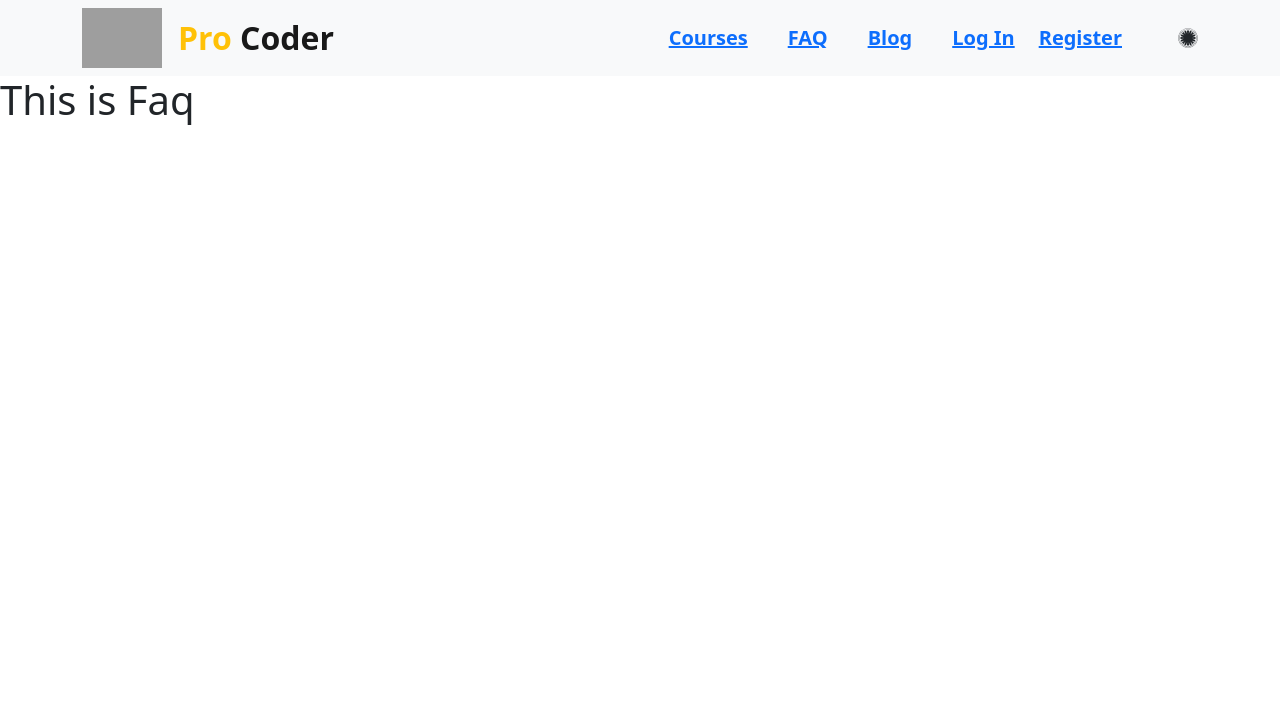
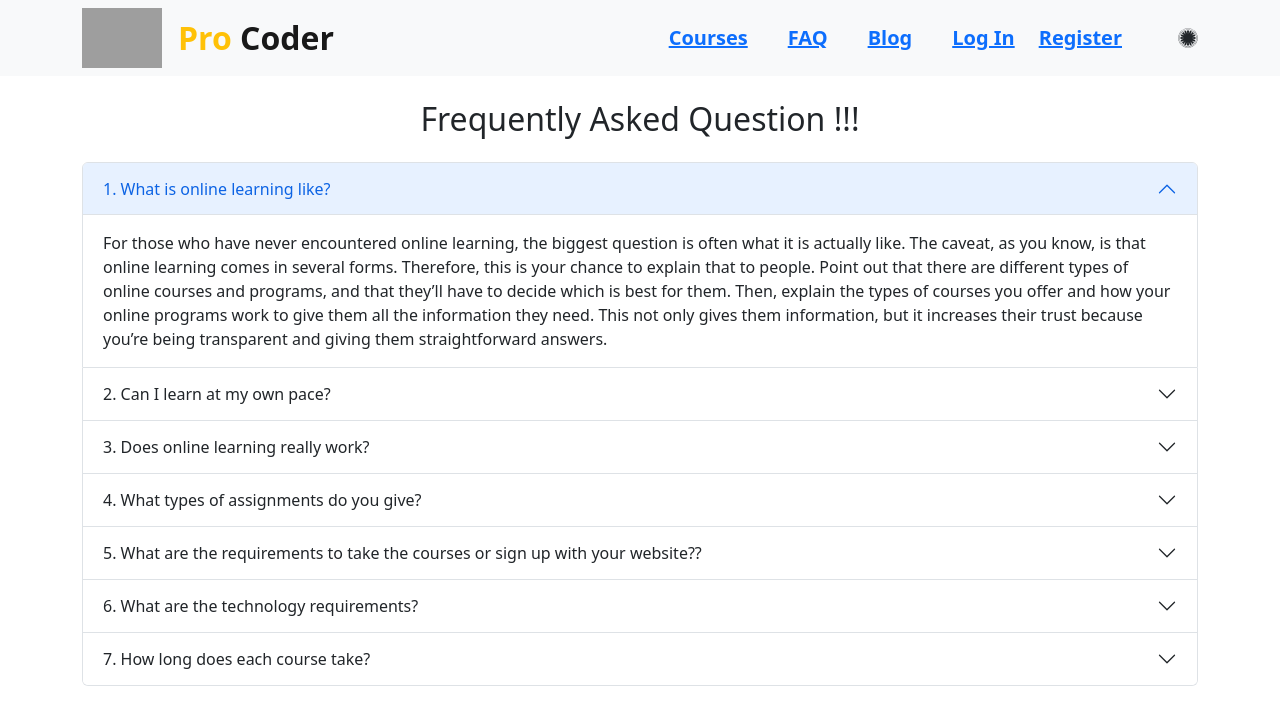
Before and after one commit to Mehedi2000/web-courses-client-repo, a React (Create React App) app: page /faq in a window 1280 px wide. Shown: the top 724 px of the page. Built offline with nearby package versions, Linux system fonts and the light colour scheme; no server answers; grey boxes are pictures that could not be loaded.

Commit message:
added react-to pdf

```diff
--- a/package.json
+++ b/package.json
@@ -14,6 +14,7 @@
     "react-icons": "^4.6.0",
     "react-router-dom": "^6.4.2",
     "react-scripts": "5.0.1",
+    "react-to-pdf": "0.0.14",
     "web-vitals": "^2.1.4"
   },
   "scripts": {
--- a/src/Pages/Blog/Blog.js
+++ b/src/Pages/Blog/Blog.js
@@ -4,7 +4,9 @@ import Accordion from 'react-bootstrap/Accordion';
 
 const Blog = () => {
     return (
-        <Container className='mt-5'>
+        <div>
+            <h2 className='mt-4 text-center'>Welcome To My Blog !!!</h2>
+            <Container className='mt-4'>
                 <Accordion defaultActiveKey={['0']} alwaysOpen>
                     <Accordion.Item eventKey="0">
                         <Accordion.Header>1.What is cors ?</Accordion.Header>
@@ -51,6 +53,7 @@ const Blog = () => {
                     </Accordion.Item>
                 </Accordion>
             </Container>
+        </div>
     );
 };
 
--- a/src/Pages/Faq/Faq.js
+++ b/src/Pages/Faq/Faq.js
@@ -1,9 +1,59 @@
 import React from 'react';
+import { Container } from 'react-bootstrap';
+import Accordion from 'react-bootstrap/Accordion';
 
 const Faq = () => {
     return (
         <div>
-            <h1>This is Faq</h1>
+            <h2 className='mt-4 text-center'>Frequently Asked Question !!!</h2>
+            <Container className='mt-4'>
+                <Accordion defaultActiveKey={['0']} alwaysOpen>
+                    <Accordion.Item eventKey="0">
+                        <Accordion.Header>1. What is online learning like?</Accordion.Header>
+                        <Accordion.Body>
+                            For those who have never encountered online learning, the biggest question is often what it is actually like. The caveat, as you know, is that online learning comes in several forms. Therefore, this is your chance to explain that to people. Point out that there are different types of online courses and programs, and that they’ll have to decide which is best for them. Then, explain the types of courses you offer and how your online programs work to give them all the information they need. This not only gives them information, but it increases their trust because you’re being transparent and giving them straightforward answers.
+                        </Accordion.Body>
+                    </Accordion.Item>
+                    <Accordion.Item eventKey="1">
+                        <Accordion.Header>2. Can I learn at my own pace?</Accordion.Header>
+                        <Accordion.Body>
+                            This is another common question that people have about online courses. There are usually self-paced programs and traditional classroom or meeting-style programs available. Today’s world is full of busy people that want to better themselves, so the self-paced programs are popular. Whether or not you provide this option, be sure to answer this question for people and explain the pros and cons of each type of learning. As a bonus, you can even invite them to contact you for more information or to discuss what their options are.
+                        </Accordion.Body>
+                    </Accordion.Item>
+                    <Accordion.Item eventKey="2">
+                        <Accordion.Header>3. Does online learning really work?</Accordion.Header>
+                        <Accordion.Body>
+                            There’s always a skeptic, and when it comes to online learning, there are often several of them. Everyone wants to know if online courses “really work”—and that’s a hard question to answer because there are several factors to consider. On a general basis, yes, online learning can be effective. However, that depends on whether the courses are set up properly, the provider is educated and experienced, and if the person taking the courses does well in a virtual learning environment. You should be able to explain these things to people so that they know what they’re getting into. Then, you can invite them to contact you to discuss whether it would be right for them.
+                        </Accordion.Body>
+                    </Accordion.Item>
+                    <Accordion.Item eventKey="3">
+                        <Accordion.Header>4. What types of assignments do you give?</Accordion.Header>
+                        <Accordion.Body>
+                            Like knowing the format of online learning, people often want to know the type of work they’ll be doing when they take online courses. Be sure to provide a glimpse of what you offer here and link to previous projects or assignments if you can. You can also link to course or program pages. As long as you explain to people how the courses are taught and what they can expect in terms of coursework, you’ll be helping them make a better decision about their educational needs.
+                        </Accordion.Body>
+                    </Accordion.Item>
+                    <Accordion.Item eventKey="4">
+                        <Accordion.Header>5. What are the requirements to take the courses or sign up with your website??</Accordion.Header>
+                        <Accordion.Body>
+                            People will want to know how to get started. You can link them to the pages on your website that help them through that process, but you’ll also want to take the time to explain it to them here. If you have certain enrollment windows, for example, list those. If payment or deposits are required, explain that, as well. Make sure that people know exactly what they need to do to take online courses from you, no matter what those courses might be.
+                        </Accordion.Body>
+                    </Accordion.Item>
+                    <Accordion.Item eventKey="5">
+                        <Accordion.Header>6. What are the technology requirements?</Accordion.Header>
+                        <Accordion.Body>
+                            In the same vein, people need to know whether their computers are up to snuff. You’ll want to explain all the software that you use and what kind of technology people need to take your online courses. If there are certain programs or applications used, put those here. If you have the option to provide technology or direct people to the appropriate purchase, you should do that here, as well. Reassure people that you can help them with the requirements and that they can contact you to discuss whether their system meets the demands of your online courses.
+                        </Accordion.Body>
+                    </Accordion.Item>
+                    <Accordion.Item eventKey="6">
+                        <Accordion.Header>7. How long does each course take?</Accordion.Header>
+                        <Accordion.Body>
+                            Some online courses are just a few hours long, while others last a few months. Depending on the type of online learning that you offer, your courses may have their own variable lengths. Explain to people the types of courses that you have available and what the time frame is for each one. If you offer self-paced learning, this is another place to reiterate that and reassure people that you can help them learn on their own time.
+
+                            It could also be helpful to link to your course catalog or course pages here so that people can see the exact specifications of the course(s) they are considering taking from your website.
+                        </Accordion.Body>
+                    </Accordion.Item>
+                </Accordion>
+            </Container>
         </div>
     );
 };
--- a/src/Pages/Home/Home.js
+++ b/src/Pages/Home/Home.js
@@ -1,12 +1,14 @@
 import React from 'react';
 import './Home.css'
+import Button from 'react-bootstrap/Button';
 
 const Home = () => {
     return (
         <div className='home'>
-            <div className='home-content'>
-                <h1 className='text-white'>The Best Courses You Will Find Here!!!</h1>
-                <h5 className='text-white'>Pro Coder is the best education web development template that inspires to educate.It is suitable for education related courses to school,college and university.</h5>
+            <div className='home-content text-center pt-5'>
+                <h2 className='text-white'>The Best Courses You Will Find Here!!!</h2>
+                <h5 className='text-white mt-4'>Pro Coder is the best education web development template that inspires to educate.It is suitable for education related courses to school,college and university.</h5>
+                <Button className='mt-4 fs-5 fw-semibold' variant="outline-warning">Get Started</Button>{' '}
             </div>
         </div>
     );
--- a/src/component/CourseDetails/CourseDetails.js
+++ b/src/component/CourseDetails/CourseDetails.js
@@ -4,6 +4,9 @@ import Button from 'react-bootstrap/Button';
 import Card from 'react-bootstrap/Card';
 import { Container } from 'react-bootstrap';
 import { FaArrowAltCircleDown } from 'react-icons/fa';
+import Pdf from "react-to-pdf";
+
+const ref = React.createRef();
 
 const CourseDetails = () => {
     const category = useLoaderData()
@@ -11,11 +14,13 @@ const CourseDetails = () => {
     const { title, description, image, price, rating, id } = category;
     return (
         <div>
-            <Container>
+            <Container className='post' ref={ref}>
                 <Card className="text-center mt-5">
                     <Card.Header className='fs-3 fw-bold d-flex justify-content-between align-items-center'>
                         <p> {title}</p>
-                        <FaArrowAltCircleDown></FaArrowAltCircleDown>
+                        <Pdf targetRef={ref} filename="post.pdf">
+                            {({ toPdf }) => <FaArrowAltCircleDown onClick={toPdf}></FaArrowAltCircleDown>}
+                        </Pdf>
                     </Card.Header>
 
                     <Card.Body>
```
Also changed, not shown: 1 other file (tests, documents, lock files or other folders). Lines whose indentation alone changed are shown as unchanged.
